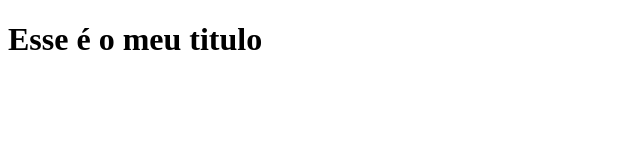
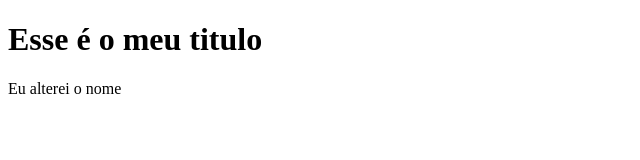
Before and after one commit to pedroam-soares/projeto-treino-git, a plain HTML site: page index.html in a window 1280 px wide. Shown: the whole page, without its empty margins (0-640 px from the left). Drawn offline with Linux system fonts and the light colour scheme.

Commit message:
incluir um p no body

```diff
--- a/index.html
+++ b/index.html
@@ -8,5 +8,6 @@
   </head>
   <body>
     <h1>Esse é o meu titulo</h1>
+    <p>Eu alterei o nome</p>
   </body>
 </html>
```
